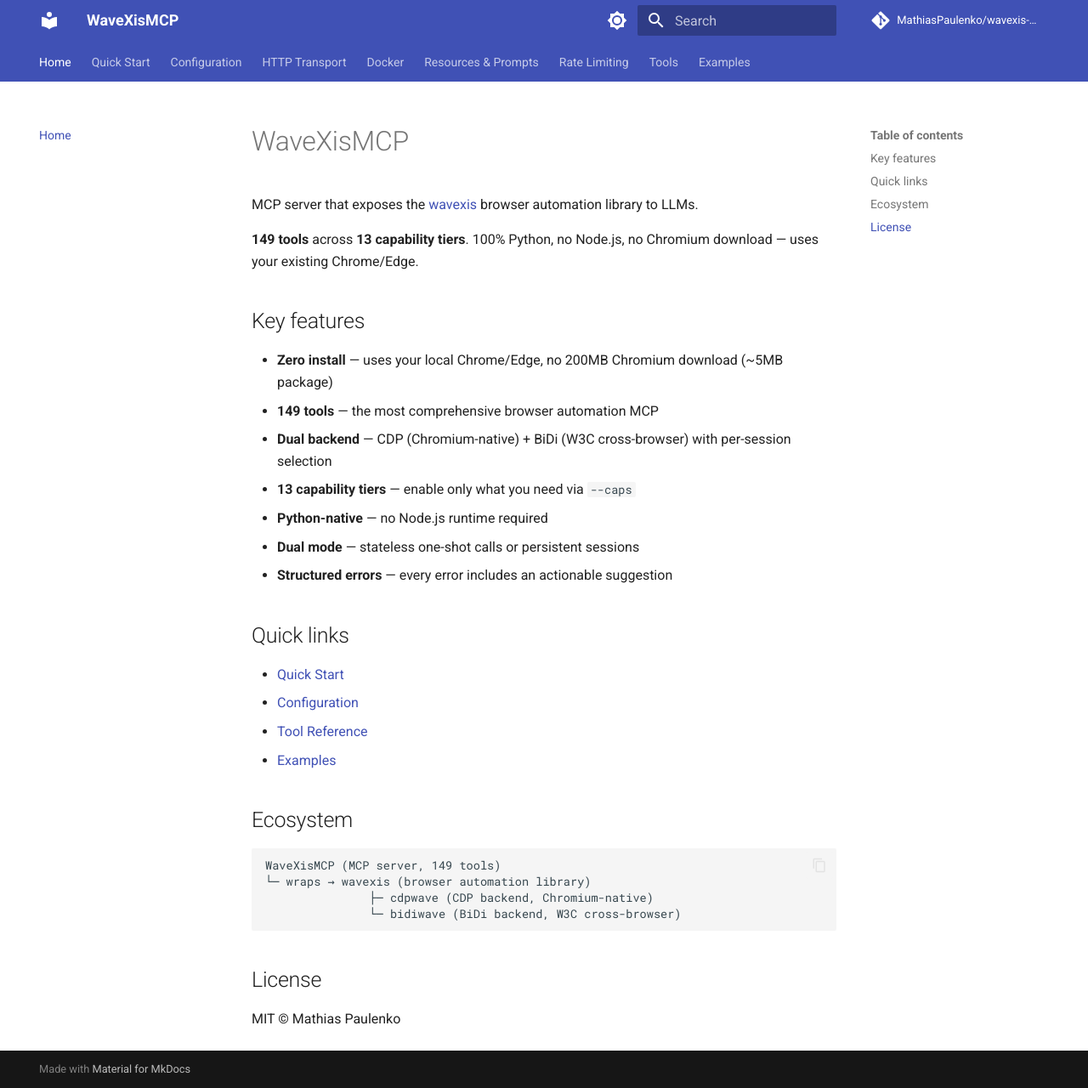
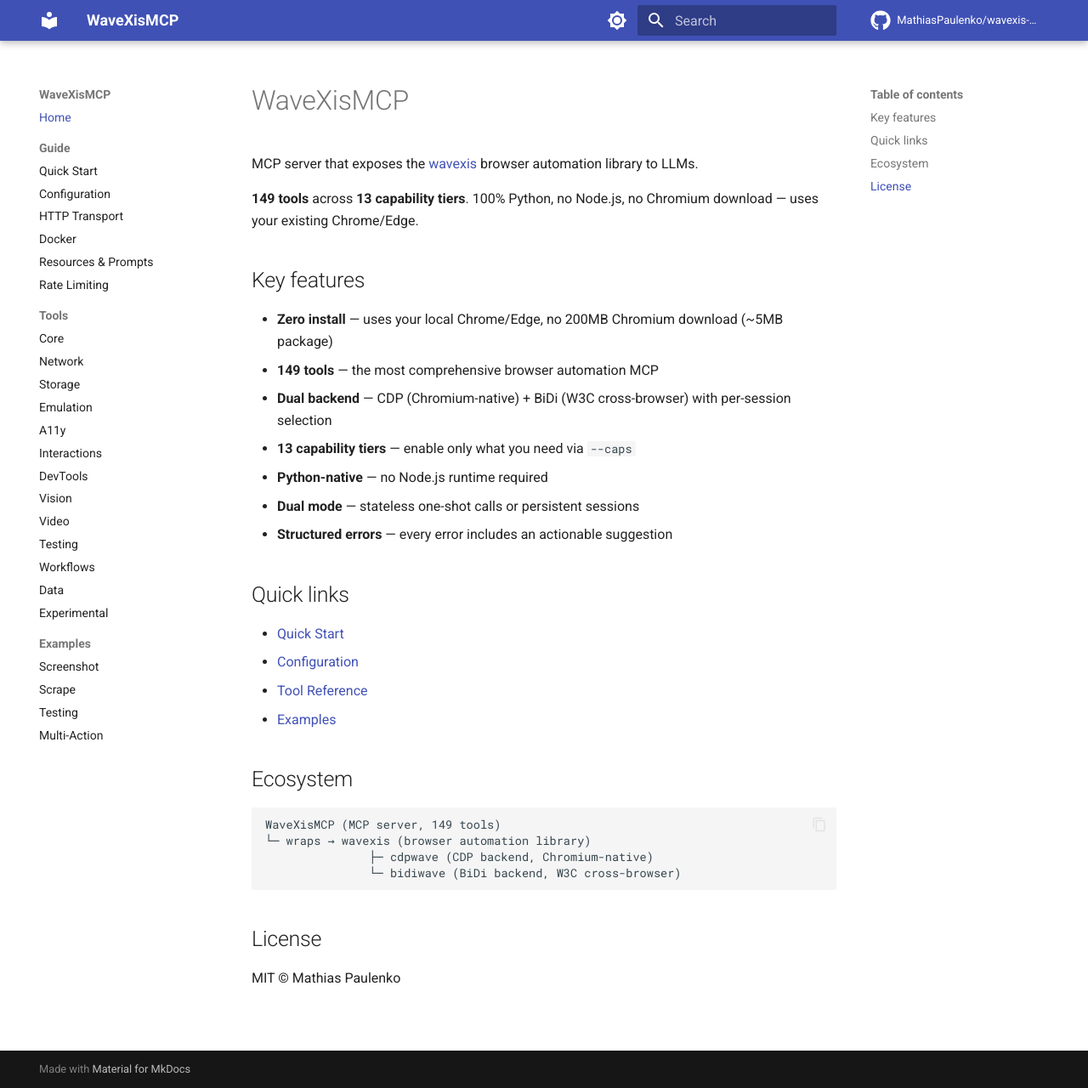
Before and after one commit to MathiasPaulenko/wavexis-mcp, an MkDocs documentation site: the page built from docs/index.md, in a window 1280 px wide and 1280 px high. Shown: the whole window at 85% size. Built offline with MkDocs 1.6.1 and Material for MkDocs 9.7.7, drawn with Linux system fonts in a browser that asks for light colours; comment, search, counter and statistics services are not loaded.

Commit message:
docs: align mkdocs.yml with wavexis style (sidebar nav, mkdocstrings, no tabs)

```diff
--- a/mkdocs.yml
+++ b/mkdocs.yml
@@ -1,39 +1,46 @@
 site_name: WaveXisMCP
 site_description: MCP server exposing the wavexis browser automation library to LLMs — 149 tools, 13 capability tiers, zero Node.js
-site_url: https://mathiaspaulenko.github.io/wavexis-mcp
+site_url: https://mathiaspaulenko.github.io/wavexis-mcp/
 repo_url: https://github.com/MathiasPaulenko/wavexis-mcp
 repo_name: MathiasPaulenko/wavexis-mcp
+edit_uri: edit/main/docs/
 
 theme:
   name: material
   features:
-    - navigation.tabs
     - navigation.sections
     - navigation.expand
+    - navigation.indexes
+    - navigation.top
     - search.suggest
+    - search.highlight
     - content.code.copy
+    - content.code.annotate
   palette:
     - scheme: default
       primary: indigo
-      accent: blue
+      accent: indigo
       toggle:
         icon: material/brightness-7
         name: Switch to dark mode
     - scheme: slate
       primary: indigo
-      accent: blue
+      accent: indigo
       toggle:
         icon: material/brightness-4
         name: Switch to light mode
+  icon:
+    repo: fontawesome/brands/github
 
 nav:
   - Home: index.md
-  - Quick Start: quickstart.md
-  - Configuration: configuration.md
-  - HTTP Transport: http-transport.md
-  - Docker: docker.md
-  - Resources & Prompts: resources-prompts.md
-  - Rate Limiting: rate-limiting.md
+  - Guide:
+      - Quick Start: quickstart.md
+      - Configuration: configuration.md
+      - HTTP Transport: http-transport.md
+      - Docker: docker.md
+      - Resources & Prompts: resources-prompts.md
+      - Rate Limiting: rate-limiting.md
   - Tools:
       - Core: tools/core.md
       - Network: tools/network.md
@@ -54,13 +61,32 @@
       - Testing: examples/testing.md
       - Multi-Action: examples/multi-action.md
 
+plugins:
+  - search
+  - mkdocstrings:
+      handlers:
+        python:
+          options:
+            show_source: true
+            show_signature_annotations: true
+            separate_signature: true
+            show_root_heading: true
+            show_root_full_path: false
+            members_order: source
+            docstring_style: google
+
 markdown_extensions:
+  - admonition
+  - pymdownx.details
+  - pymdownx.superfences
   - pymdownx.highlight:
       anchor_linenums: true
-  - pymdownx.superfences
+  - pymdownx.inlinehilite
   - pymdownx.tabbed:
       alternate_style: true
-  - admonition
+  - pymdownx.tasklist:
+      custom_checkbox: true
+  - tables
   - attr_list
   - md_in_html
   - toc:
```
Also changed, not shown: 1 other file.
